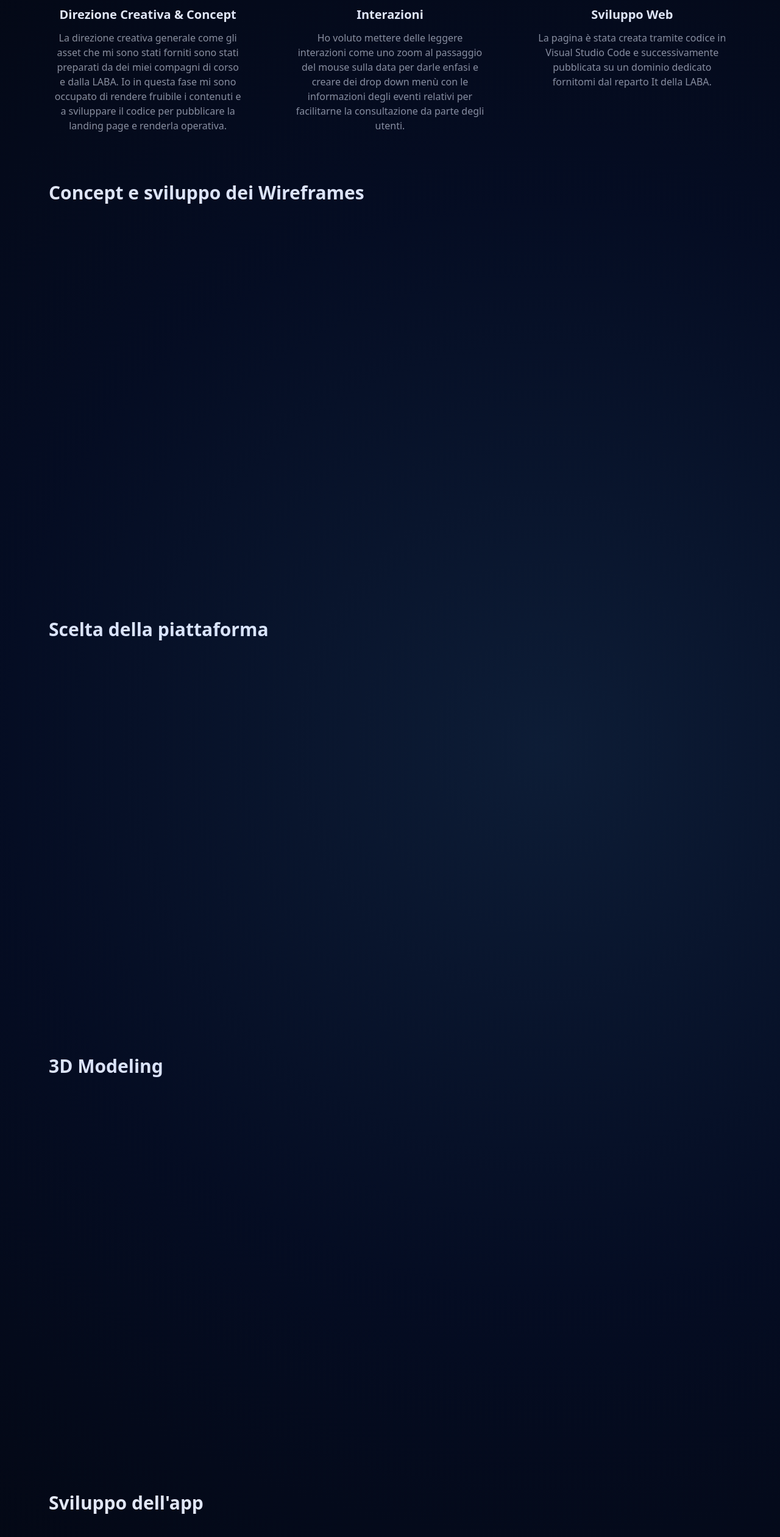
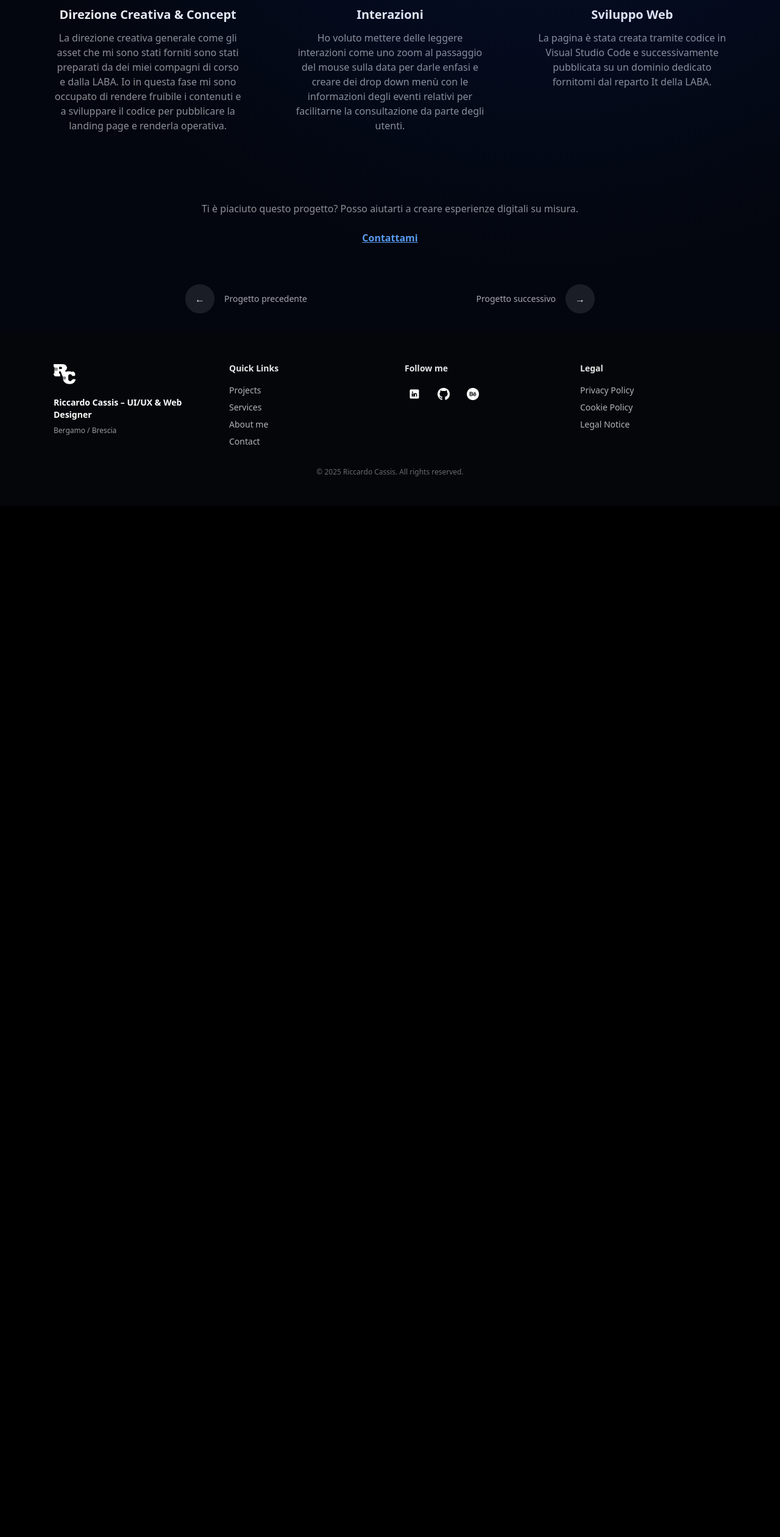
Before and after one commit to Riccardocassis/personal-website-v2, a Vue app: page /projects/project-3 in a window 1280 px wide. Shown: the part 1879-4399 px from the top of the page at 61% size. After the commit the page ends 2709 px from the top, so only its background shows below. Built offline with nearby package versions, Linux system fonts and the light colour scheme.

Commit message:
Rimuovi le sezioni 1-5 dal progetto 3 per semplificare il contenuto e migliorare l'esperienza utente.

```diff
--- a/src/pages/projects/project-3.vue
+++ b/src/pages/projects/project-3.vue
@@ -69,104 +69,7 @@ Il logo e il concept artistico in questo caso era già stato deciso dalla direzi
 
       <!-- Helper: each section is full-width; h2 aligned left with px -->
 
-      <!-- 1 -->
-      <div class="w-full">
-        <h2 class="px-6 md:pl-20 text-2xl md:text-3xl font-semibold text-white mb-6 text-center md:text-left">Concept e sviluppo dei Wireframes</h2>
-        <div class="grid grid-cols-1 md:grid-cols-[60%_40%]">
-          <div class="w-full">
-            <div class="w-full aspect-[4/3] overflow-hidden">
-              <img src="../../assets/p1slide1.webp" alt="Concept" class="reveal-img w-full h-full object-cover" />
-            </div>
-          </div>
-          <div class="px-6 md:pr-20 flex items-center justify-center md:justify-start">
-            <div class="reveal-text translate-y-6 will-change-transform text-center md:text-left" data-animate>
-              <h3 class="text-xl text-white font-semibold">Stile estetico</h3>
-              <p class="text-white/70 mt-4">Sono partito analizzando le parti che costituivano questo prodotto come materiali e finiture e il sentiment che ha suscitato nella cultura Rock e negli appassionati. Successivamente ho ripreso questi elementi e li ho reinterpretati a modo mio per creare il giusto mix tra passato presente e futuro costruendo un'esperienza immersiva mirata.</p>
-            </div>
-          </div>
-        </div>
-      </div>
-
-      <!-- 2 -->
-      <div class="w-full">
-        <h2 class="px-6 md:pl-20 text-2xl md:text-3xl font-semibold text-white mb-6 text-center md:text-left">Scelta della piattaforma</h2>
-        <div class="grid grid-cols-1 md:grid-cols-[40%_60%]">
-          <div class="px-6 md:pl-20 flex items-center justify-center md:justify-start">
-            <div class="reveal-text translate-y-6 will-change-transform text-center md:text-left" data-animate>
-              <h3 class="text-xl text-white font-semibold">Controllo totale sul layout, performance solide, zero compromessi sull’esperienza.</h3>
-              <p class="text-white/70 mt-4">Webflow è stata la scelta ideale per un concept che vive di dettaglio visivo e micro–interazioni.
-Mi ha permesso di tradurre le scelte di design con precisione millimetrica, mantenendo il pieno controllo su griglie, transizioni e responsive senza dipendere da plugin esterni.
-
-Inoltre, il motore nativo consente un output pulito e performante, perfetto per dare al progetto il ritmo visivo che meritava: fluido, leggero e fedele al design originale.</p>
-            </div>
-          </div>
-          <div class="w-full">
-            <div class="w-full aspect-[4/3] overflow-hidden">
-              <img src="../../assets/p1slide2.webp" alt="Materials" class="reveal-img w-full h-full object-cover" />
-            </div>
-          </div>
-        </div>
-      </div>
-
-      <!-- 3 -->
-      <div class="w-full">
-        <h2 class="px-6 md:pl-20 text-2xl md:text-3xl font-semibold text-white mb-6 text-center md:text-left">3D Modeling</h2>
-        <div class="grid grid-cols-1 md:grid-cols-[60%_40%]">
-          <div class="w-full">
-            <div class="w-full aspect-[4/3] overflow-hidden">
-              <img src="../../assets/p1slide3.webp" alt="3D" class="reveal-img w-full h-full object-cover" />
-            </div>
-          </div>
-          <div class="px-6 md:pr-20 flex items-center justify-center md:justify-start">
-            <div class="reveal-text translate-y-6 will-change-transform text-center md:text-left" data-animate>
-              <h3 class="text-xl text-white font-semibold">Spline — 3D leggero, interattivo e integrabile nel web.</h3>
-              <p class="text-white/70 mt-4">Ho scelto Spline per modellare la SG-1961 perché permette un 3D credibile e facilmente integrabile nel web.
-Grazie all’embed nativo, il modello si inserisce in Webflow senza codice complesso, garantendo performance e la possibilità di aggiornare materiali e dettagli in modo immediato.</p>
-            </div>
-          </div>
-        </div>
-      </div>
-
-      <!-- 4 -->
-      <div class="w-full">
-        <h2 class="px-6 md:pl-20 text-2xl md:text-3xl font-semibold text-white mb-6 text-center md:text-left">Sviluppo dell'app</h2>
-        <div class="grid grid-cols-1 md:grid-cols-[40%_60%]">
-          <div class="px-6 md:pl-20 flex items-center justify-center md:justify-start">
-            <div class="reveal-text translate-y-6 will-change-transform text-center md:text-left" data-animate>
-              <h3 class="text-xl text-white font-semibold">Ho scelto il codice come alleato e lo Sviluppo di una app interattiva per aumentare l'immersività e migliorare l'esperienza utente.</h3>
-
-              <p class="text-white/70 mt-4">Con Visual Studio Code ho realizzato una web-app che permette di suonare la SG-1961 direttamente dal browser.
-Input, animazioni e suoni lavorano insieme per creare un’interazione musicale semplice e immersiva.
-L’app è stata poi caricata su GitHub Pages e integrata in Webflow.</p>
-            </div>
-          </div>
-          <div class="w-full">
-            <div class="w-full aspect-[4/3] overflow-hidden">
-              <img src="../../assets/p1slide4.webp" alt="Interaction" class="reveal-img w-full h-full object-cover" />
-            </div>
-          </div>
-        </div>
-      </div>
-
-      <!-- 5 -->
-      <div class="w-full">
-        <h2 class="px-6 md:pl-20 text-2xl md:text-3xl font-semibold text-white mb-6 text-center md:text-left">Interfaccia </h2>
-        <div class="grid grid-cols-1 md:grid-cols-[60%_40%]">
-          <div class="w-full">
-            <div class="w-full aspect-[4/3] overflow-hidden">
-              <img src="../../assets/p1slide5.webp" alt="Sound" class="reveal-img w-full h-full object-cover" />
-            </div>
-          </div>
-          <div class="px-6 md:pr-20 flex items-center justify-center md:justify-start">
-            <div class="reveal-text translate-y-6 will-change-transform text-center md:text-left" data-animate>
-              <h3 class="text-xl text-white font-semibold">Ho pensato a tre modalità pensate per ridurre la curva d’apprendimento.</h3>
-              <p class="text-white/70 mt-4">La struttura dell’app l’ho basata su tre modalità di gioco, ognuna pensata per rendere l’esperienza musicale intuitiva fin dal primo tap.
-Ogni modalità offre un livello di complessità crescente, ma ho mantenuto un’interfaccia chiara e reattiva per permettere all’utente di sperimentare senza sentirsi sopraffatto.
-Ho combinato suoni, micro-animazioni e feedback visivi per trasformare la SG-1961 in un’esperienza interattiva accessibile anche a chi non ha mai suonato una chitarra.</p>
-            </div>
-          </div>
-        </div>
-      </div>
+      <!-- sections 1-5 removed per richiesta -->
 
       <!-- sections 6-8 removed -->
 
```
